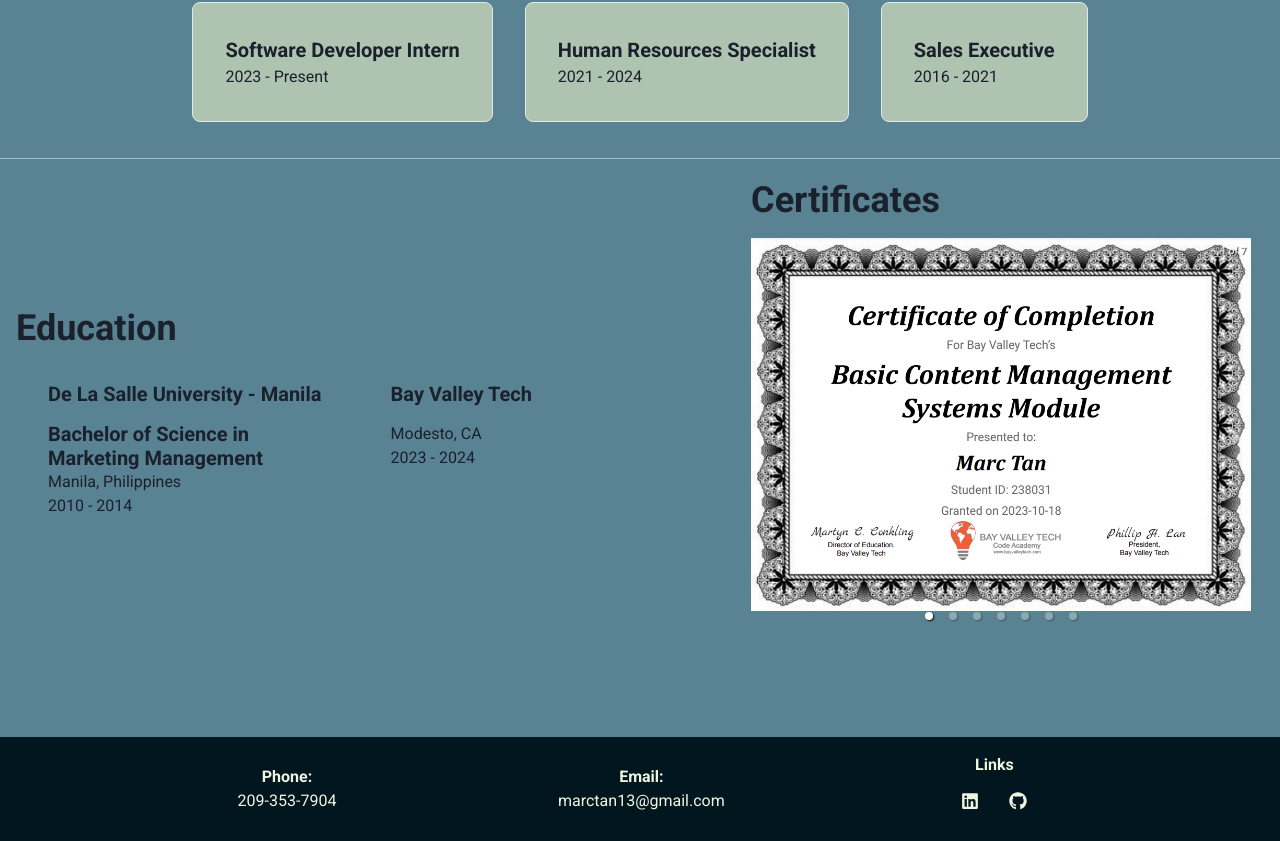
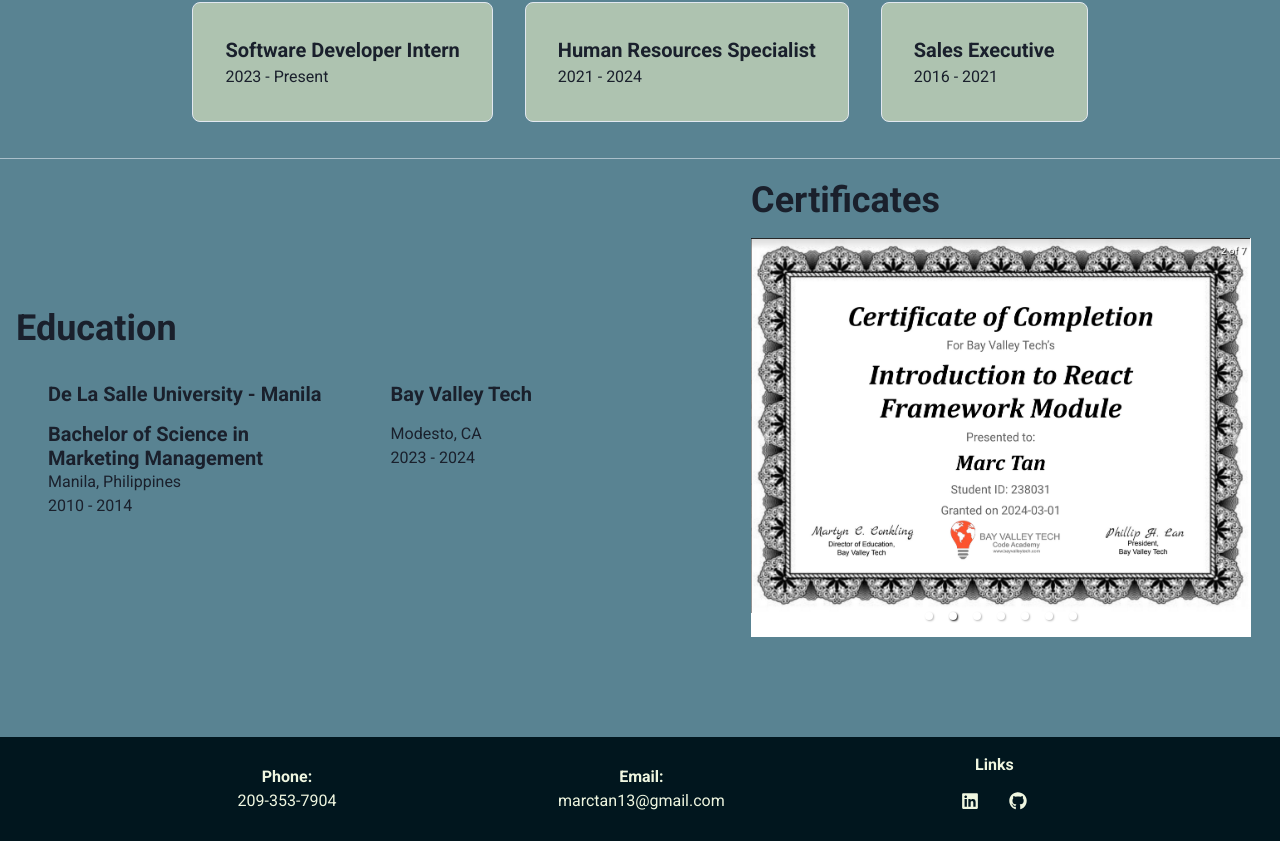
Before and after one commit to marctan13/portfolio, a React (Vite) app: page /about-me in a window 1280 px wide. Shown: the part 667-1508 px from the top of the page. Built offline with nearby package versions, Linux system fonts and the light colour scheme.

Commit message:
added auto play for carousel

```diff
--- a/src/components/Certificates.jsx
+++ b/src/components/Certificates.jsx
@@ -17,7 +17,7 @@
   return (
     <Box width="100%" maxWidth="500px" margin="0 auto">
         <Heading mb={4}>Certificates</Heading>
-      <Carousel>
+      <Carousel autoPlay>
         {certificates.map((certificate, index) => (
           <div key={index}>
             <Image src={certificate} alt={`Certificate ${index + 1}`} objectFit="contain" />
```
